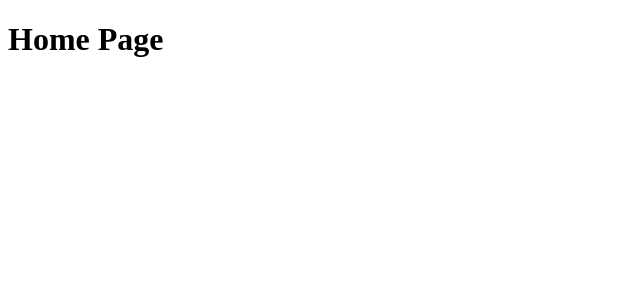
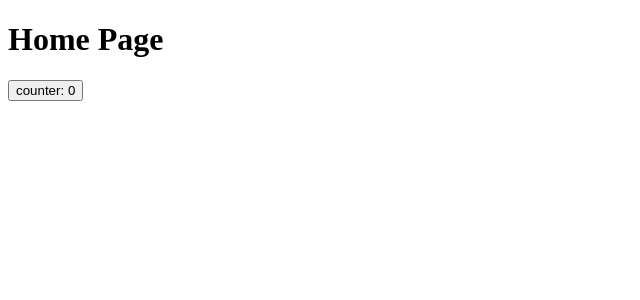
Before and after one commit to yellowsae/react-template, a React (Vite) app: page /home in a window 1280 px wide. Shown: the top 300 px of the page, without its empty margins (0-640 px from the left). Built offline with nearby package versions, Linux system fonts and the light colour scheme.

Commit message:
feat✨:  add zustand  store

```diff
--- a/package.json
+++ b/package.json
@@ -12,7 +12,8 @@
   "dependencies": {
     "react": "^18.2.0",
     "react-dom": "^18.2.0",
-    "react-router-dom": "^6.14.1"
+    "react-router-dom": "^6.14.1",
+    "zustand": "^4.3.9"
   },
   "devDependencies": {
     "@types/node": "^20.4.1",
--- a/src/pages/Home/index.tsx
+++ b/src/pages/Home/index.tsx
@@ -1,8 +1,17 @@
+
+import useCounterStore from "@/stores/counter"
 
 const Home: React.FC = () => {
+
+  const counter = useCounterStore((state) => state.counter)
+  const increase = useCounterStore((state) => state.increase)
+
   return (
     <div>
       <h1> Home Page </h1>
+      <button onClick={() => increase(1)}>
+        counter: {counter}
+      </button>
     </div>
   )
 }
--- /dev/null
+++ b/src/stores/counter.ts
@@ -0,0 +1,14 @@
+import { create } from "zustand"
+
+interface CounterState {
+  counter: number
+  increase: (by: number) => void
+}
+
+const useCounterStore = create<CounterState>()((set) => ({
+  counter: 0,
+  increase: (by) => set((state) => ({ counter: state.counter + by }))
+}))
+
+
+export default useCounterStore
```
Also changed, not shown: 1 other file (tests, documents, lock files or other folders).
